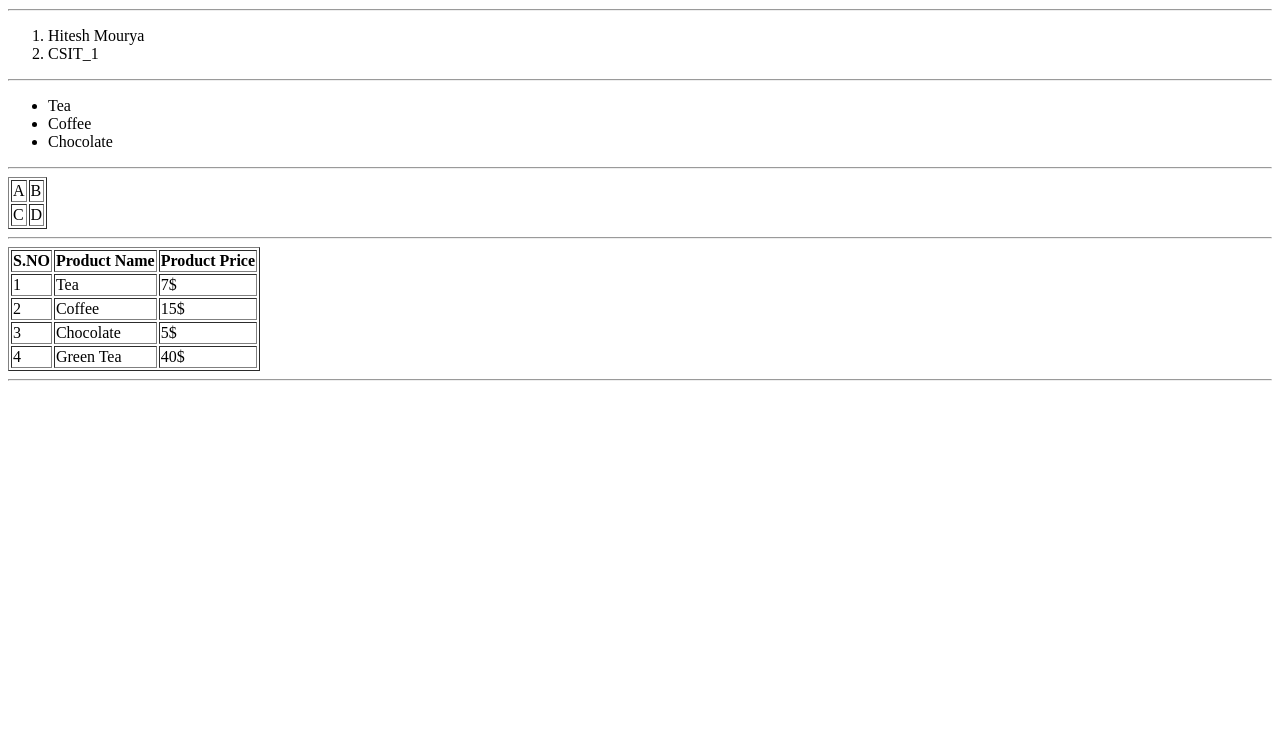
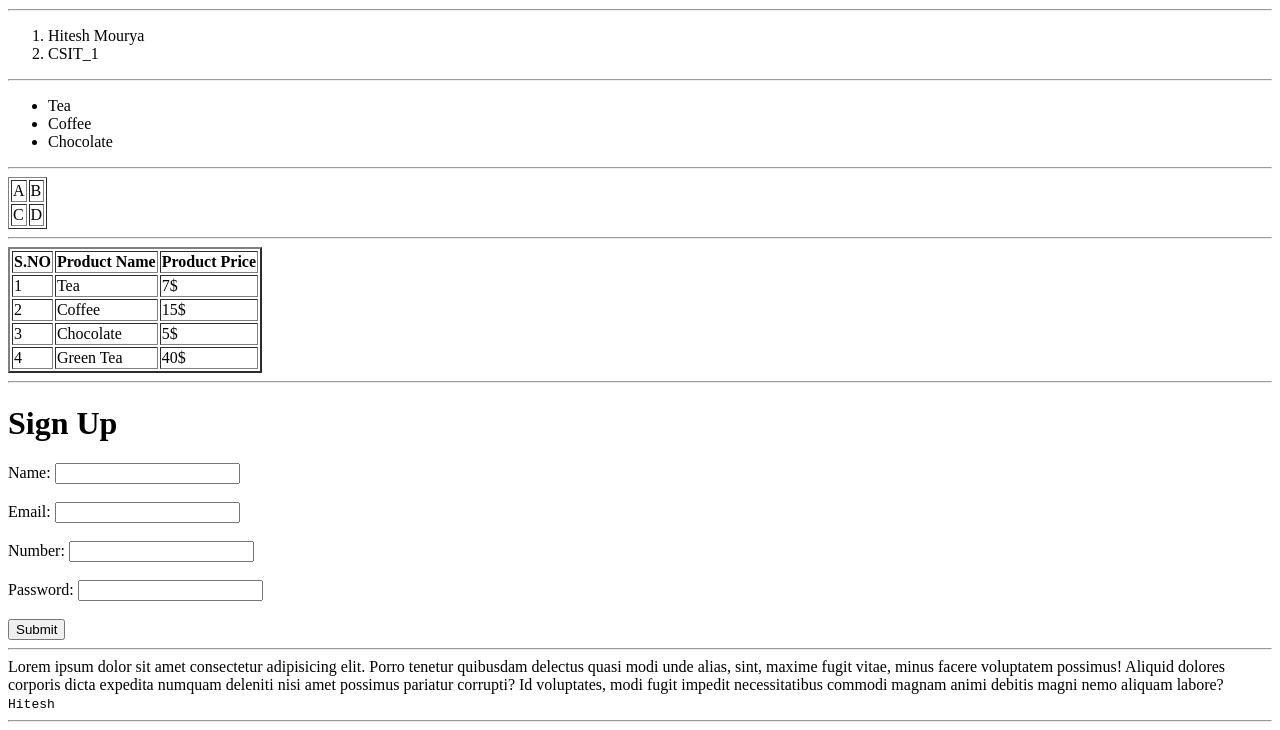
Before and after one commit to Hiteshmourya21/Yuvantar, a plain HTML site: page Hitesh/index.html in a window 1280 px wide. Shown: the part 641-1371 px from the top of the page. Before the commit the page ends 1030 px from the top, so only its background shows below. Drawn offline with Linux system fonts and the light colour scheme.

Commit message:
Add files via upload

```diff
--- a/Hitesh/index.html
+++ b/Hitesh/index.html
@@ -6,6 +6,7 @@
     <title>Hitesh</title>
 </head>
 <body>
+
     <!-- Heading Tags -->
     <h1>Hitesh Mourya</h1>
     <h2>Hitesh Mourya</h2>
@@ -51,7 +52,7 @@
         </tr>
     </table>
     <hr>
-    <table border="1">
+    <table border="2">
         <tr>
             <th>S.NO</th>
             <th>Product Name</th>
@@ -81,8 +82,23 @@
 <hr>
 <!-- Forms in HTML -->
 <form action="">
+    <h1>Sign Up</h1>
+    <label for="">Name: </label>
+    <input type="text"><br><br>
+    <label for="">Email: </label>
+    <input type="email" name="" id=""><br><br>
+    <label for="">Number: </label>
+    <input type="number" name="" id=""><br><br>
+    <label for="">Password: </label>
+    <input type="password" name="" id=""><br><br>
+    <button type="submit">Submit</button>
+</form>
+<hr>
 
-</form>
+<!-- In Html 4 -->
+<div>Lorem ipsum dolor sit amet consectetur adipisicing elit. Porro tenetur quibusdam delectus quasi modi unde alias, sint, maxime fugit vitae, minus facere voluptatem possimus! Aliquid dolores corporis dicta expedita numquam deleniti nisi amet possimus pariatur corrupti? Id voluptates, modi fugit impedit necessitatibus commodi magnam animi debitis magni nemo aliquam labore?   </div>
+<samp>Hitesh</samp>
+<hr>
 
 </body>
 </html>
```
